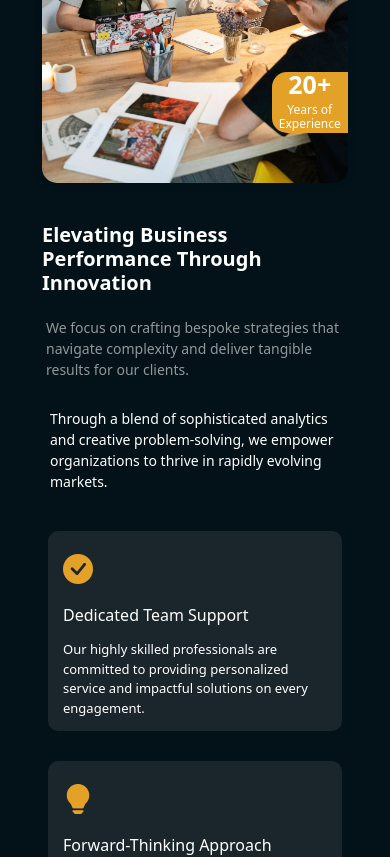
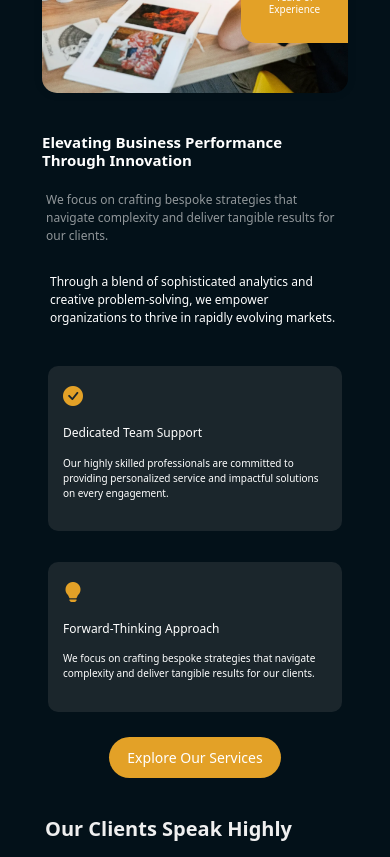
Before and after one commit to faribacss/CREATIVE-DESIGN, a React (Vite) app: page / in a window 390 px wide. Shown: the part 1620-2477 px from the top of the page. Built offline with nearby package versions, Linux system fonts and the light colour scheme.

Commit message:
project updated

```diff
--- a/src/assets/components/about/About.css
+++ b/src/assets/components/about/About.css
@@ -257,9 +257,60 @@
     }
 }
 
-@media screen and (max-width: 375px) {
+@media screen and (max-width: 576px) {
+    .about-content h2{
+        font-size: 15px;
+    }
+    .about-content .p-1{
+        font-size: 12px;
+    }
+    .about-content .p-2{
+        font-size: 12px;
+    }
     .about-img-overlay {
         width: 35%;
         height: 25%;
     }
+    .about-img-overlay p {
+        font-size: 20px;
+    }
+    .about-img-overlay h5 {
+        font-size: 10px;
+    }
+    .about-section .text-description {
+        font-size: 20px;
+    }
+    .explore-link{
+        font-size: 14px;
+    }
+    .explore-link a{
+        font-size: 14px;
+    }
+    .explore-link i{
+        font-size: 14px;
+    }
+    .about-content-bottom-item{
+        width: 100%;
+        height: 100%;
+    }
+    .about-content-bottom-item i{
+        font-size: 20px;
+    }
+    .about-content-bottom .about-content-bottom-item h3{
+        font-size: 12px;
+    }
+    .about-content-bottom .about-content-bottom-item p{
+        font-size: 10px;
+    }
+    .about-content{
+        position: relative;
+    }
+    .about-content .explore-link{
+        position: absolute;
+        right: 0;
+        left: 0;
+        margin: 10px auto;
+        text-align: center;
+        width: fit-content;
+    }
 }
--- a/src/assets/components/about/AboutItem.css
+++ b/src/assets/components/about/AboutItem.css
@@ -139,3 +139,11 @@
       transform: scale(0.9);
     }
   }
+
+
+@media screen and (max-width: 576px) {
+  .about-item-scroll h2 {
+    font-size: 20px;
+  }
+
+}
--- a/src/assets/components/services/Services.css
+++ b/src/assets/components/services/Services.css
@@ -165,18 +165,48 @@
   font-family: "Gill Sans", "Gill Sans MT", Calibri, "Trebuchet MS", sans-serif;
 }
 
-
-
-
-
-
 @media screen and (max-width: 992px) {
-  .service-contents{
+  .service-contents {
     width: 48%;
   }
 }
 @media screen and (max-width: 790px) {
-  .service-contents{
+  .service-contents {
     width: 100%;
   }
 }
+@media screen and (max-width: 576px) {
+  .services-section .header-title {
+    font-size: 14px;
+  }
+  .services-section .main-title {
+    font-size: 22px;
+  }
+  .services-section .service-title-1 {
+    font-size: 22px;
+  }
+  .services-section .service-title-2 {
+    font-size: 22px;
+  }
+  .service-description {
+    font-size: 14px;
+  }
+  .service-btn a {
+    font-size: 13px;
+  }
+  .service-btn i {
+    font-size: 13px;
+  }
+  .service-content .service-item-icon i {
+    font-size: 25px;
+    width: 50px;
+    height: 50px;
+  }
+  .service-content .service-item-title a {
+    font-size: 18px;
+  }
+  .service-content .service-item-description {
+    font-size: 13px;
+  }
+
+}
```
